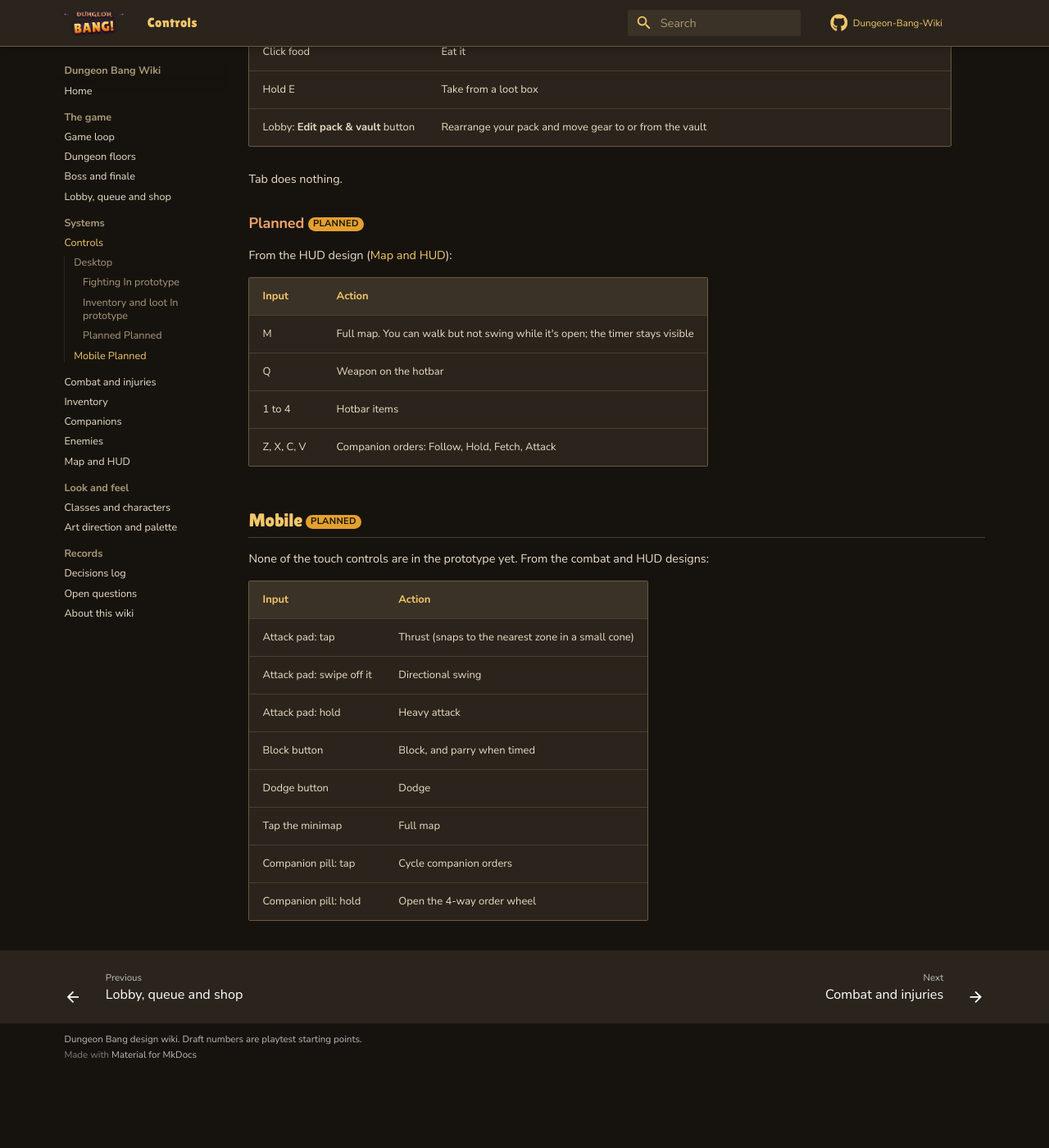
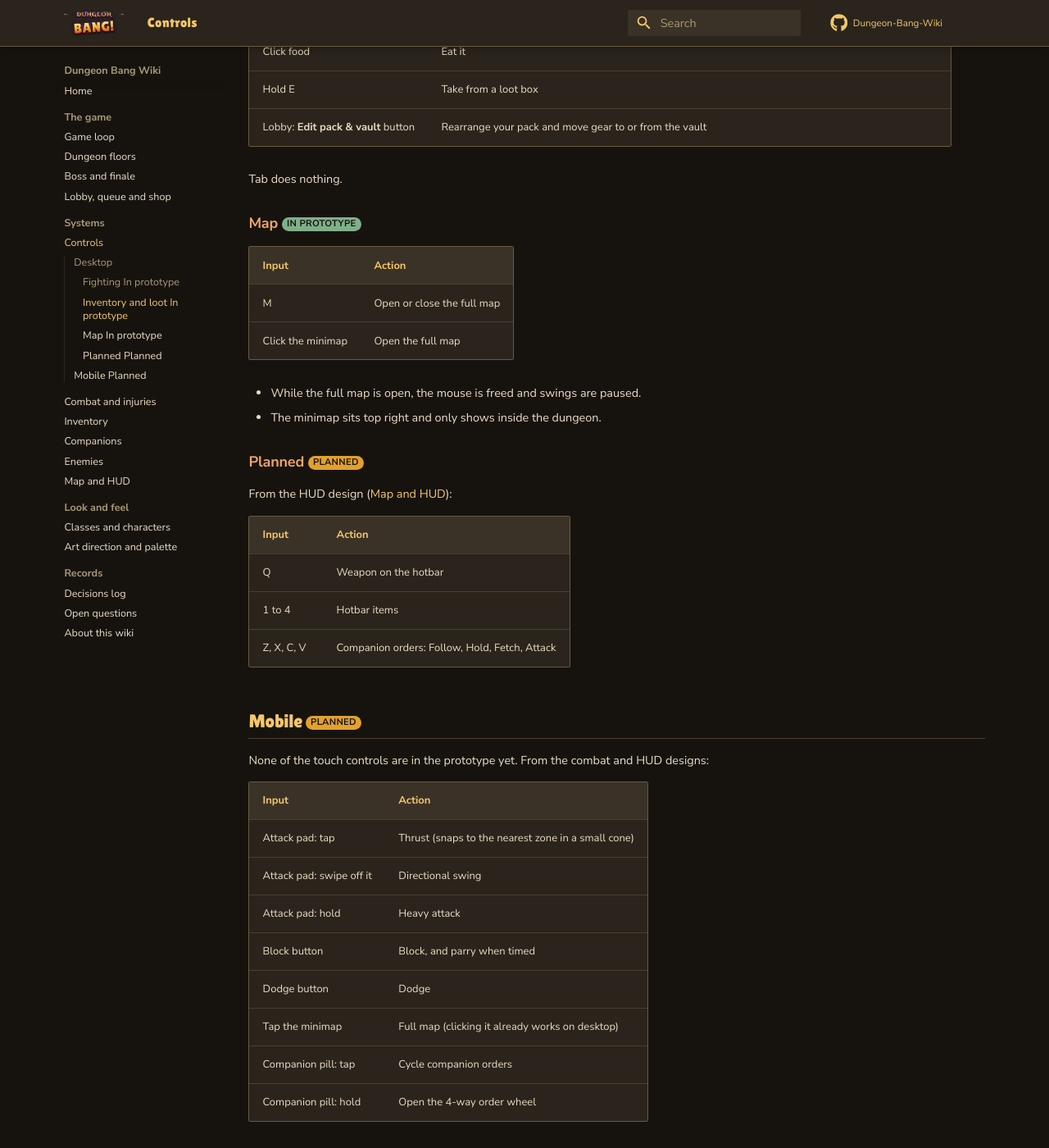
Before and after one commit to iamlegendok/Dungeon-Bang-Wiki, an MkDocs documentation site: the page built from docs/controls.md, in a window 1280 px wide and 1400 px high, scrolled down 1481 px. Shown: the whole window at 82% size. Built offline with MkDocs 1.6.1 and Material for MkDocs 9.7.7, drawn with Linux system fonts in a browser that asks for light colours; comment, search, counter and statistics services are not loaded; before the commit the page ends 2787 px from its top, so only the background shows below that.

Commit message:
The full map (M or click the minimap) is in the prototype
Co-Authored-By: Claude Opus 5.5 (1M context) <noreply@anthropic.com>
Claude-Session: https://claude.ai/code/session_01BBz4VfGTsvBuNKXe58LieA

```diff
--- a/docs/controls.md
+++ b/docs/controls.md
@@ -44,13 +44,22 @@ Swing direction picks the body zone you hit. See [Combat](combat.md#fighting-ski
 
 Tab does nothing.
 
+### Map <span class="tag decided">In prototype</span>
+
+| Input | Action |
+|-|-|
+| M | Open or close the full map |
+| Click the minimap | Open the full map |
+
+- While the full map is open, the mouse is freed and swings are paused.
+- The minimap sits top right and only shows inside the dungeon.
+
 ### Planned <span class="tag draft">Planned</span>
 
 From the HUD design ([Map and HUD](ui.md#hud-draft)):
 
 | Input | Action |
 |-|-|
-| M | Full map. You can walk but not swing while it's open; the timer stays visible |
 | Q | Weapon on the hotbar |
 | 1 to 4 | Hotbar items |
 | Z, X, C, V | Companion orders: Follow, Hold, Fetch, Attack |
@@ -66,6 +75,6 @@ None of the touch controls are in the prototype yet. From the combat and HUD des
 | Attack pad: hold | Heavy attack |
 | Block button | Block, and parry when timed |
 | Dodge button | Dodge |
-| Tap the minimap | Full map |
+| Tap the minimap | Full map (clicking it already works on desktop) |
 | Companion pill: tap | Cycle companion orders |
 | Companion pill: hold | Open the 4-way order wheel |
```
Also changed, not shown: docs/ui.md (+3 -1 lines).
